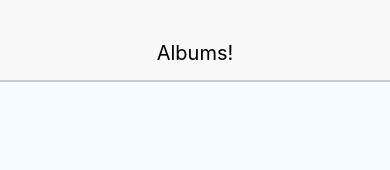
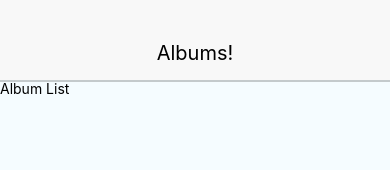
Before and after one commit to stanlouis/react_native_album, a React Native app: screen / in a window 390 px wide. Shown: the top 170 px of the page. Built offline with nearby package versions, Linux system fonts and the light colour scheme.

Commit message:
Add AlbumList component

```diff
--- a/App.js
+++ b/App.js
@@ -10,6 +10,7 @@
 import React, { Component } from 'react';
 import { Platform, StyleSheet, Text, View } from 'react-native';
 import Header from './src/components/Header';
+import AlbumList from './src/components/AlbumList';
 
 const instructions = Platform.select({
   ios: 'Press Cmd+R to reload,\n' + 'Cmd+D or shake for dev menu',
@@ -22,12 +23,12 @@ export default class App extends Component {
   render() {
     return (
       <View style={styles.container}>
-        <Header />
+        <Header headerText={'Albums!'} />
+        <AlbumList />
       </View>
     );
   }
 }
-
 
 const styles = StyleSheet.create({
   container: {
--- /dev/null
+++ b/src/components/AlbumList.js
@@ -0,0 +1,14 @@
+import React, { Component } from 'react';
+import { View, Text } from 'react-native';
+
+class AlbumList extends Component {
+  render() {
+    return (
+      <View>
+        <Text>Album List</Text>
+      </View>
+    );
+  }
+}
+
+export default AlbumList;
--- a/src/components/Header.js
+++ b/src/components/Header.js
@@ -1,11 +1,11 @@
 import React from 'react';
 import { Text, View } from 'react-native';
 
-const Header = () => {
+const Header = props => {
   const { textStyle, viewStyle } = styles;
   return (
     <View style={viewStyle}>
-      <Text style={textStyle}>Albums!</Text>
+      <Text style={textStyle}>{props.headerText}</Text>
     </View>
   );
 };
```
Also changed, not shown: 1 other file (tests, documents, lock files or other folders).
